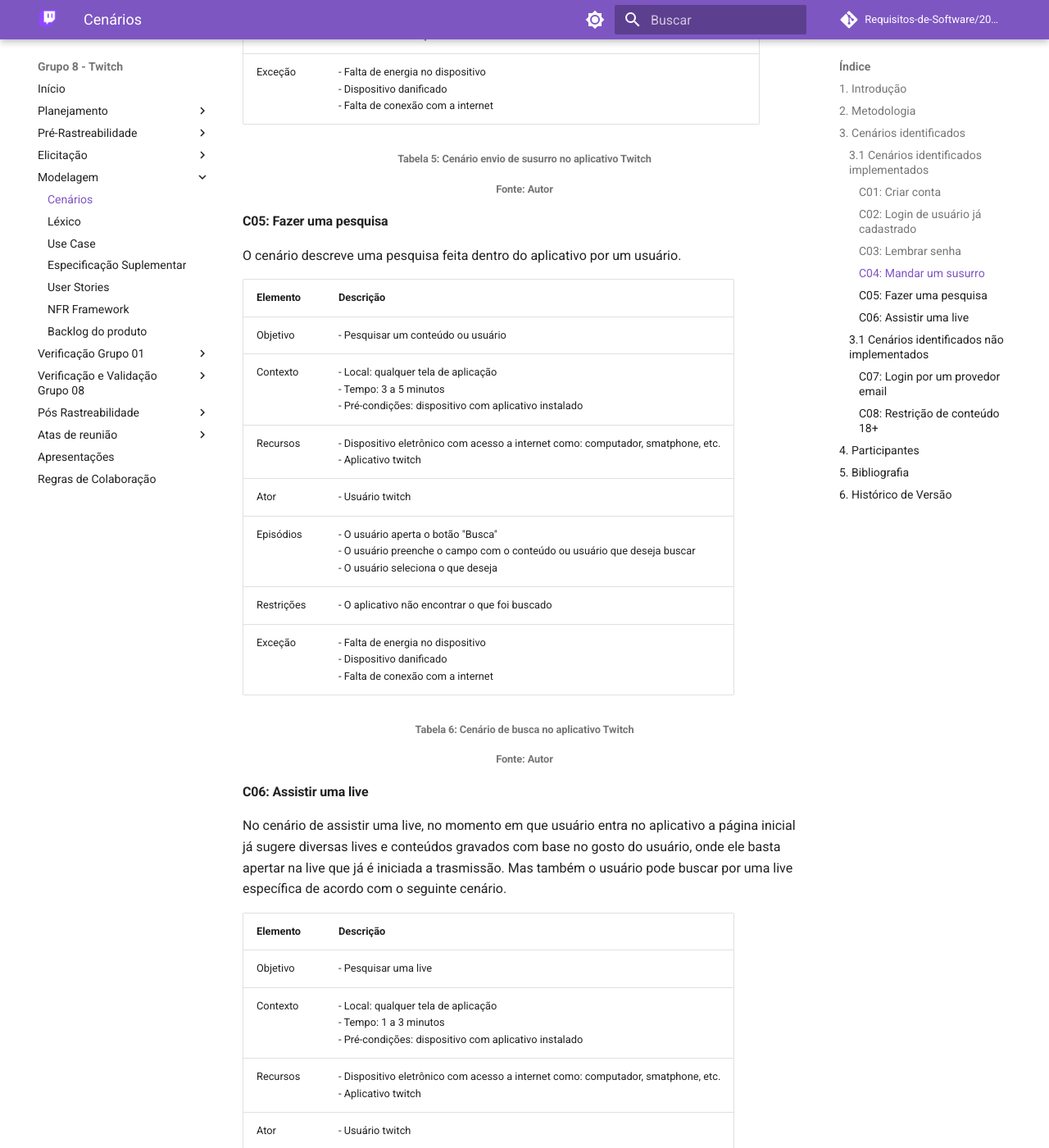
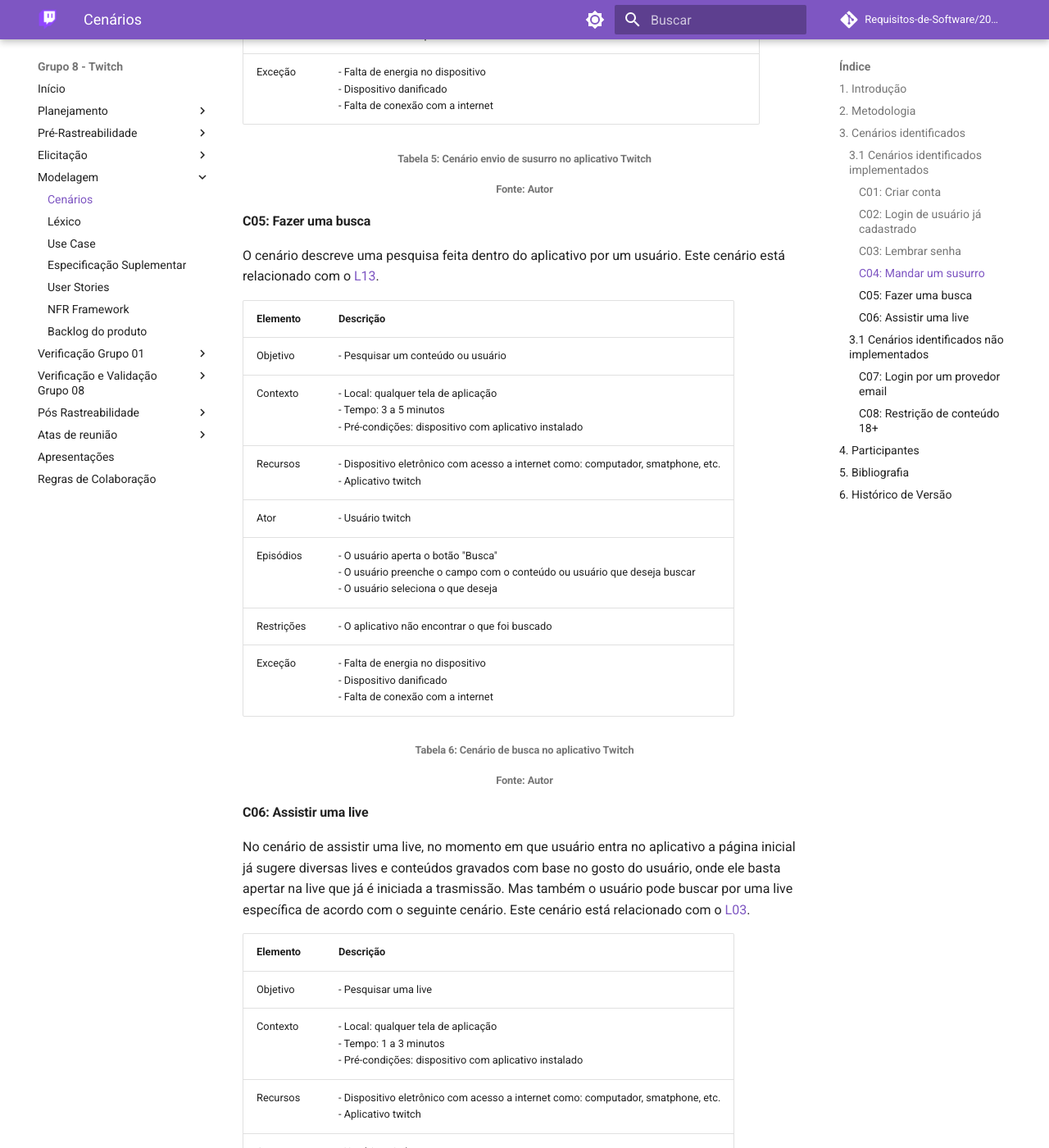
Before and after one commit to Requisitos-de-Software/2023.1-Twitch, an MkDocs documentation site: the page built from docs/modelagem/cenarios.md, in a window 1280 px wide and 1400 px high, scrolled down 4523 px. Shown: the whole window at 82% size. Built offline with MkDocs 1.6.1 and Material for MkDocs 9.7.7, drawn with Linux system fonts in a browser that asks for light colours; comment, search, counter and statistics services are not loaded; some of the changed text lies outside the part shown.

Commit message:
melhorias projeto final cenarios.md

```diff
--- a/docs/modelagem/cenarios.md
+++ b/docs/modelagem/cenarios.md
@@ -87,7 +87,7 @@
 <h6 align = "center"> Fonte: Autor </h6>
 
 #### C04: Mandar um susurro
-O seguinte cenário demonstra o envio de susurro (mensagem de chat) no aplicativo da twitch para outro usuário da plataforma.
+O seguinte cenário demonstra o envio de susurro (mensagem de chat) no aplicativo da twitch para outro usuário da plataforma.  Este cenário está relacionado com o [L22](https://requisitos-de-software.github.io/2023.1-Twitch/modelagem/lexico/#l22-whisper).
 
 | Elemento   | Descrição |
 | ---------- | --------- |
@@ -102,8 +102,8 @@
 <h6 align = "center"> Tabela 5: Cenário envio de susurro no aplicativo Twitch </h6>
 <h6 align = "center"> Fonte: Autor </h6>
 
-#### C05: Fazer uma pesquisa
-O cenário descreve uma pesquisa feita dentro do aplicativo por um usuário.
+#### C05: Fazer uma busca
+O cenário descreve uma pesquisa feita dentro do aplicativo por um usuário.  Este cenário está relacionado com o [L13](https://requisitos-de-software.github.io/2023.1-Twitch/modelagem/lexico/#l13-buscar).
 
 | Elemento   | Descrição |
 | ---------- | --------- |
@@ -119,7 +119,7 @@
 <h6 align = "center"> Fonte: Autor </h6>
 
 #### C06: Assistir uma live
-No cenário de assistir uma live, no momento em que usuário entra no aplicativo a página inicial já sugere diversas lives e conteúdos gravados com base no gosto do usuário, onde ele basta apertar na live que já é iniciada a trasmissão. Mas também o usuário pode buscar por uma live específica de acordo com o seguinte cenário.
+No cenário de assistir uma live, no momento em que usuário entra no aplicativo a página inicial já sugere diversas lives e conteúdos gravados com base no gosto do usuário, onde ele basta apertar na live que já é iniciada a trasmissão. Mas também o usuário pode buscar por uma live específica de acordo com o seguinte cenário.  Este cenário está relacionado com o [L03](https://requisitos-de-software.github.io/2023.1-Twitch/modelagem/lexico/#l03-assistir).
 
 | Elemento   | Descrição |
 | ---------- | --------- |
@@ -154,7 +154,8 @@
 <h6 align = "center"> Fonte: Autor </h6>
 
 #### C08: Restrição de conteúdo 18+
-Este cenário visa demonstrar a restrição de acesso aos conteúdos adultos dentro da plataforma.
+Este cenário visa demonstrar a restrição de acesso aos conteúdos adultos dentro da plataforma. Este cenário está relacionado com o [L28](https://requisitos-de-software.github.io/2023.1-Twitch/modelagem/lexico/#l28-confirmacao-de-conteudos-18).
+
 
 | Elemento   | Descrição |
 | ---------- | --------- |
@@ -190,7 +191,11 @@
 
 | Versão | Data       | Descrição            | Autor(es)     | Revisor(es)   |
 | :----: | ---------- | -------------------- | ------------- | ------------- |
-| 1.0    | 12.05.2023 | Criação do documento e adição dos cenários | Milena Aires | - |
+| 1.0    | 12.05.2023 | Criação do documento e adição dos cenários | Milena Aires | Matheus |
 | 1.1    | 16.05.2023 | Finalização do documento de cenários | Milena Aires | Matheus |
 | 1.2    | 06.06.2023 | Adição de participantes | Milena Aires | Matheus |
 | 1.3    | 28.06.2023 | Adição de um episódio no cenário 8 | Matheus Phillipo | Brunna Louise |
+| 1.4    | 04.07.2023 | Melhorias entrega final | Milena | Brunna Louise |
+
+<h6 align = "center"> Tabela 3: Histórico de Versão
+<br>Autor(es): Milena </h6>
```
